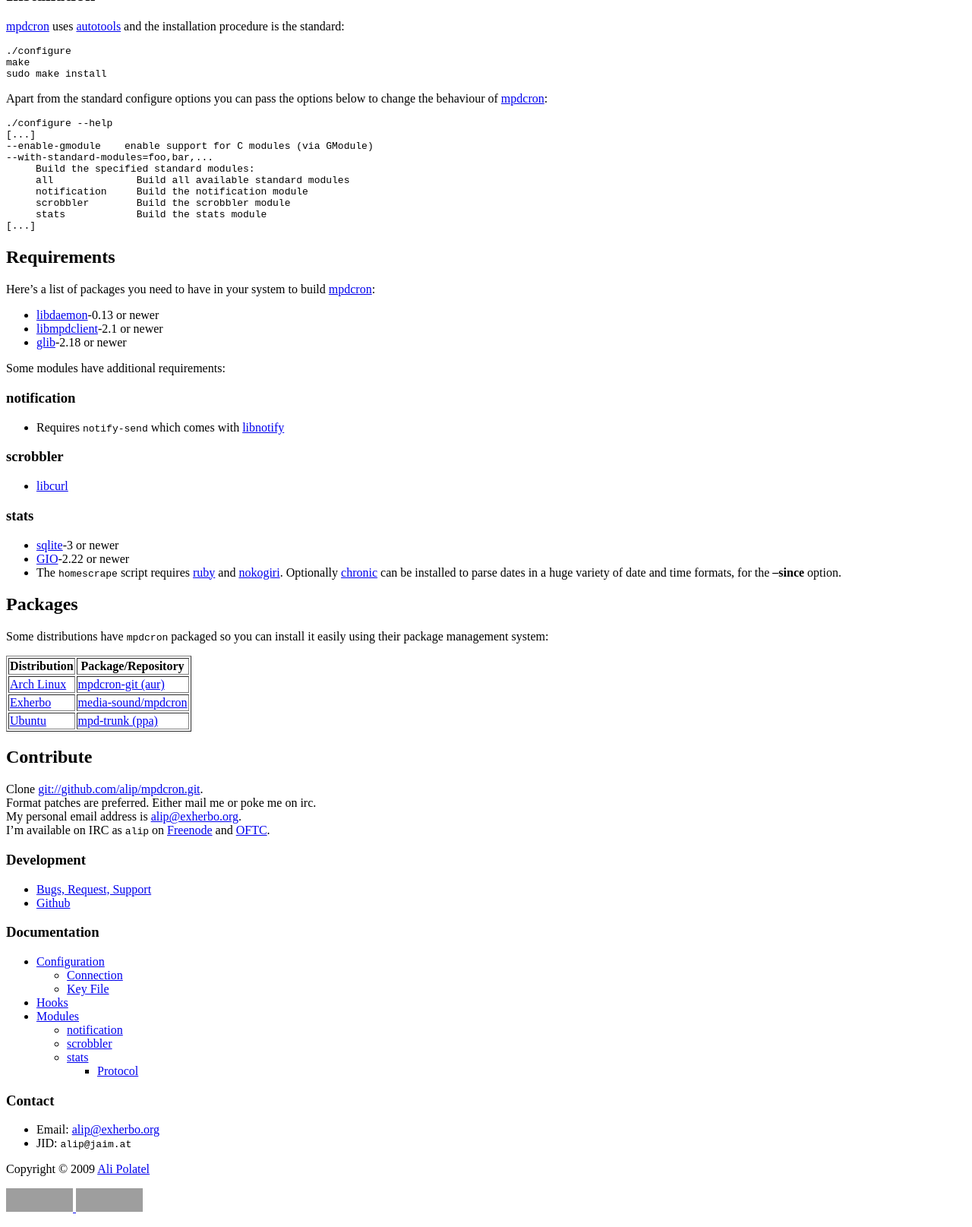
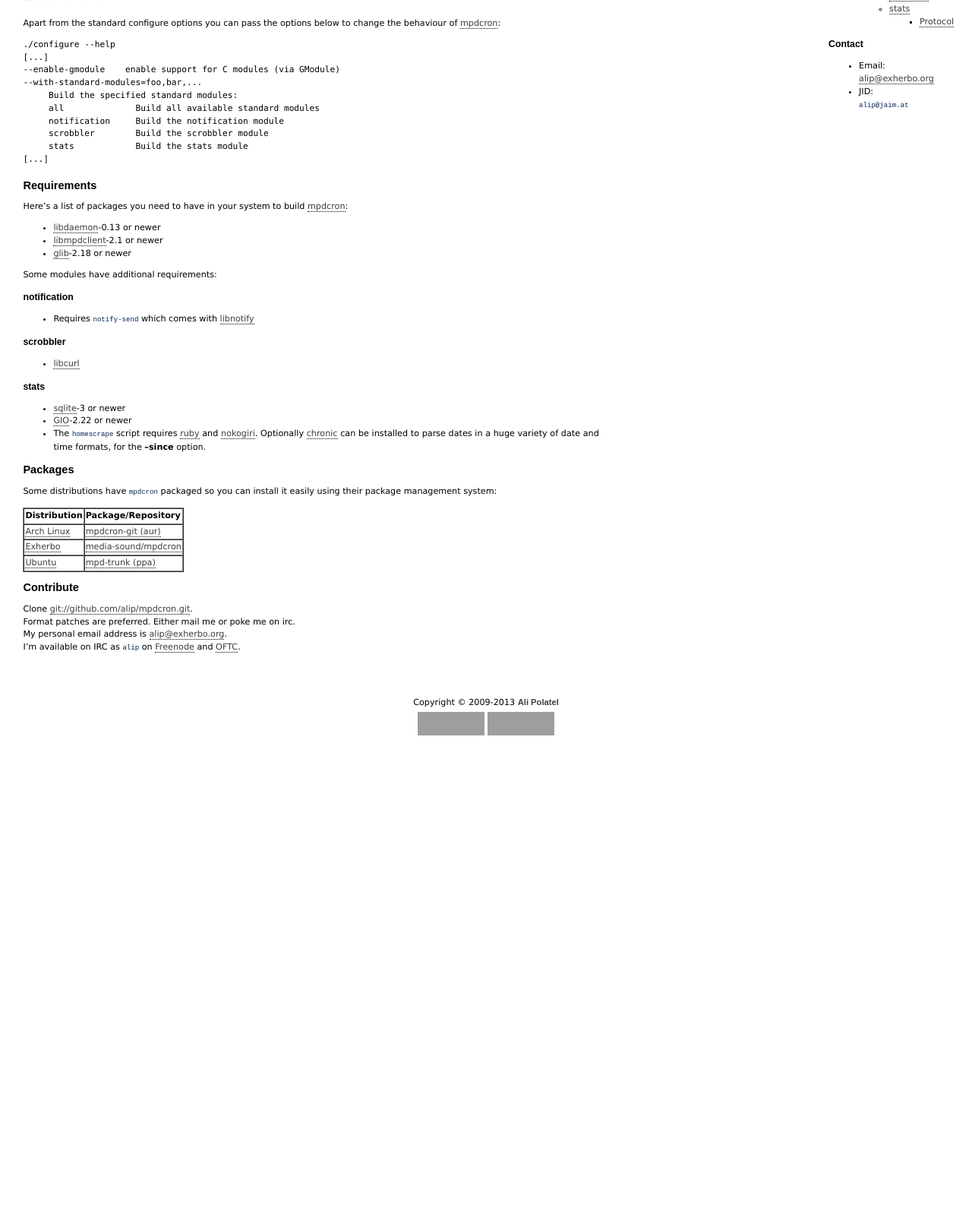
Before and after one commit to alip/mpdcron, a Jekyll site: the page built from index.md, in a window 1280 px wide, cut to the strip 324-1939 px from the top of the page. Shown: the whole strip at 76% size. Built offline with Jekyll 4.4.1, drawn with Linux system fonts in a browser that asks for light colours; Markdown is read by kramdown in place of the engine named in the settings; after the commit the page ends 1294 px from its top, so only the background shows below that; grey boxes are pictures that could not be loaded.

Commit message:
site update

```diff
--- a/_includes/footer.html
+++ b/_includes/footer.html
@@ -1,5 +1,5 @@
 <div id="footer">
-  <p>Copyright &copy; 2009 <a href="http://alip.github.com">Ali Polatel</a></p>
+  <p>Copyright &copy; 2009-2013 <a href="http://alip.github.com">Ali Polatel</a></p>
   <p>
     <a href="http://validator.w3.org/check?uri=referer">
       <img src="http://www.w3.org/Icons/valid-xhtml11-blue"
--- a/_layouts/default.html
+++ b/_layouts/default.html
@@ -24,10 +24,20 @@
            alt="Fork me on GitHub" />
     </a>
   </div>
-<div id="content">
-  {{ content }}
+<div id="container">
+  <div id="content">
+    <div id="main-column">
+      {{ content }}
+    </div>
+
+    <div id="menu">
+      {% include menu.html %}
+    </div>
+  </div>
+
+  <div style='clear:both;'></div>
 </div>
-{% include menu.html %}
+
 {% include footer.html %}
 {% include google-analytics.html %}
 </body>
--- /dev/null
+++ b/css/screen.css
@@ -0,0 +1,175 @@
+---
+layout: nil
+---
+/* vim: set fdm=marker fmr=@group,@end : */
+
+/*
+ * screen.css for alip.github.com/mpdcron
+ * Copyright 2009, 2010, 2011, 2013 Ali Polatel <polatel@gmail.com>
+ */
+
+/* @group reset */
+body {
+  background-color: #fff;
+}
+
+html {
+  font-family: Verdana, sans-serif;
+  font-size: 0.7em;
+  line-height: 1.5em;
+  text-align: justify;
+}
+/* @end */
+/* @group basic */
+h1,
+h2,
+h3 {
+  font-family: Arial, sans-serif;
+  clear: left;
+}
+
+h1 {
+  font-size: 1.7em;
+}
+
+h2 {
+  font-size: 1.3em;
+}
+
+h3 {
+  font-size: 1.1em;
+}
+
+a,
+a:visited,
+a:link,
+a:active {
+  color: #3d3d3d;
+  border-bottom: 1px dotted #000000;
+  text-decoration: none;
+}
+
+a:hover {
+  color: green;
+  border-bottom: none;
+}
+
+ul.horizontal {
+  list-style-type: none;
+}
+
+ul.horizontal li {
+  display: inline;
+}
+
+th {
+  text-align:left;
+}
+
+tt {
+  color: #022355;
+  white-space: nowrap;
+}
+
+table {
+  border-collapse: separate;
+  border-spacing: 0;
+}
+
+code,
+pre {
+  font-family: Consolas, monospace;
+  font-size: 1em;
+  letter-spacing: 0;
+  margin: 1em 0 1.5em 0;
+}
+
+blockquote {
+  background-image: url({{ site.url }}images/quotes/open.png);
+  background-position: top left;
+  background-repeat: no-repeat;
+  text-indent: 2.5em;
+}
+
+blockquote span {
+  display: block;
+}
+/* @end */
+/* @group containers */
+div#container {
+  padding-bottom: 20px;
+}
+
+div#footer {
+  clear: both;
+  text-align: center;
+  height: 30px;
+  line-height: 0.1em;
+  padding-top: 20px;
+}
+
+div#header {
+  height: 25px;
+  margin-bottom: 5px;
+  border-bottom: 1px dashed #000;
+}
+
+div#header ul {
+  padding-left: 10px;
+  padding-top: 5px;
+  padding-bottom: 10px;
+}
+
+div#header a,
+div#footer a {
+  border-bottom: none;
+  font-weight: bold;
+  font-family: "Arial", "Tahoma", "Verdana";
+}
+
+div#header li#lang a,
+div#header li#lang_other a, {
+  font-size: 95%;
+}
+
+div#header li#lang {
+  margin-right: 0.8em;
+}
+
+div#header li#lang a {
+  color: green;
+}
+
+div#menu {
+  float: right;
+  padding-left: 1.5em;
+  padding-right: 3em;
+  width: 30%;
+}
+
+div#menu h1 {
+  font-size: 1.2em;
+}
+
+div#main-column {
+  width: 60%;
+  padding-left: 2em;
+  padding-right: 1.5em;
+  float: left;
+  clear: both;
+}
+
+div#left-column {
+  width: 40%;
+  float: left;
+  clear: both;
+  margin-left: 1em;
+}
+
+div#right-column {
+  width: 32%;
+  margin-right: 0.2em;
+  padding-right: 0.4em;
+  float: right;
+}
+/* @end */
--- /dev/null
+++ b/css/syntax.css
@@ -0,0 +1,60 @@
+.highlight  { background: #ffffff; }
+.highlight .c { color: #999988; font-style: italic } /* Comment */
+.highlight .err { color: #a61717; background-color: #e3d2d2 } /* Error */
+.highlight .k { font-weight: bold } /* Keyword */
+.highlight .o { font-weight: bold } /* Operator */
+.highlight .cm { color: #999988; font-style: italic } /* Comment.Multiline */
+.highlight .cp { color: #999999; font-weight: bold } /* Comment.Preproc */
+.highlight .c1 { color: #999988; font-style: italic } /* Comment.Single */
+.highlight .cs { color: #999999; font-weight: bold; font-style: italic } /* Comment.Special */
+.highlight .gd { color: #000000; background-color: #ffdddd } /* Generic.Deleted */
+.highlight .gd .x { color: #000000; background-color: #ffaaaa } /* Generic.Deleted.Specific */
+.highlight .ge { font-style: italic } /* Generic.Emph */
+.highlight .gr { color: #aa0000 } /* Generic.Error */
+.highlight .gh { color: #999999 } /* Generic.Heading */
+.highlight .gi { color: #000000; background-color: #ddffdd } /* Generic.Inserted */
+.highlight .gi .x { color: #000000; background-color: #aaffaa } /* Generic.Inserted.Specific */
+.highlight .go { color: #888888 } /* Generic.Output */
+.highlight .gp { color: #555555 } /* Generic.Prompt */
+.highlight .gs { font-weight: bold } /* Generic.Strong */
+.highlight .gu { color: #aaaaaa } /* Generic.Subheading */
+.highlight .gt { color: #aa0000 } /* Generic.Traceback */
+.highlight .kc { font-weight: bold } /* Keyword.Constant */
+.highlight .kd { font-weight: bold } /* Keyword.Declaration */
+.highlight .kp { font-weight: bold } /* Keyword.Pseudo */
+.highlight .kr { font-weight: bold } /* Keyword.Reserved */
+.highlight .kt { color: #445588; font-weight: bold } /* Keyword.Type */
+.highlight .m { color: #009999 } /* Literal.Number */
+.highlight .s { color: #d14 } /* Literal.String */
+.highlight .na { color: #008080 } /* Name.Attribute */
+.highlight .nb { color: #0086B3 } /* Name.Builtin */
+.highlight .nc { color: #445588; font-weight: bold } /* Name.Class */
+.highlight .no { color: #008080 } /* Name.Constant */
+.highlight .ni { color: #800080 } /* Name.Entity */
+.highlight .ne { color: #990000; font-weight: bold } /* Name.Exception */
+.highlight .nf { color: #990000; font-weight: bold } /* Name.Function */
+.highlight .nn { color: #555555 } /* Name.Namespace */
+.highlight .nt { color: #000080 } /* Name.Tag */
+.highlight .nv { color: #008080 } /* Name.Variable */
+.highlight .ow { font-weight: bold } /* Operator.Word */
+.highlight .w { color: #bbbbbb } /* Text.Whitespace */
+.highlight .mf { color: #009999 } /* Literal.Number.Float */
+.highlight .mh { color: #009999 } /* Literal.Number.Hex */
+.highlight .mi { color: #009999 } /* Literal.Number.Integer */
+.highlight .mo { color: #009999 } /* Literal.Number.Oct */
+.highlight .sb { color: #d14 } /* Literal.String.Backtick */
+.highlight .sc { color: #d14 } /* Literal.String.Char */
+.highlight .sd { color: #d14 } /* Literal.String.Doc */
+.highlight .s2 { color: #d14 } /* Literal.String.Double */
+.highlight .se { color: #d14 } /* Literal.String.Escape */
+.highlight .sh { color: #d14 } /* Literal.String.Heredoc */
+.highlight .si { color: #d14 } /* Literal.String.Interpol */
+.highlight .sx { color: #d14 } /* Literal.String.Other */
+.highlight .sr { color: #009926 } /* Literal.String.Regex */
+.highlight .s1 { color: #d14 } /* Literal.String.Single */
+.highlight .ss { color: #990073 } /* Literal.String.Symbol */
+.highlight .bp { color: #999999 } /* Name.Builtin.Pseudo */
+.highlight .vc { color: #008080 } /* Name.Variable.Class */
+.highlight .vg { color: #008080 } /* Name.Variable.Global */
+.highlight .vi { color: #008080 } /* Name.Variable.Instance */
+.highlight .il { color: #009999 } /* Literal.Number.Integer.Long */
```
Also changed, not shown: _config.yml (line endings or trailing spaces), 1 other file.
